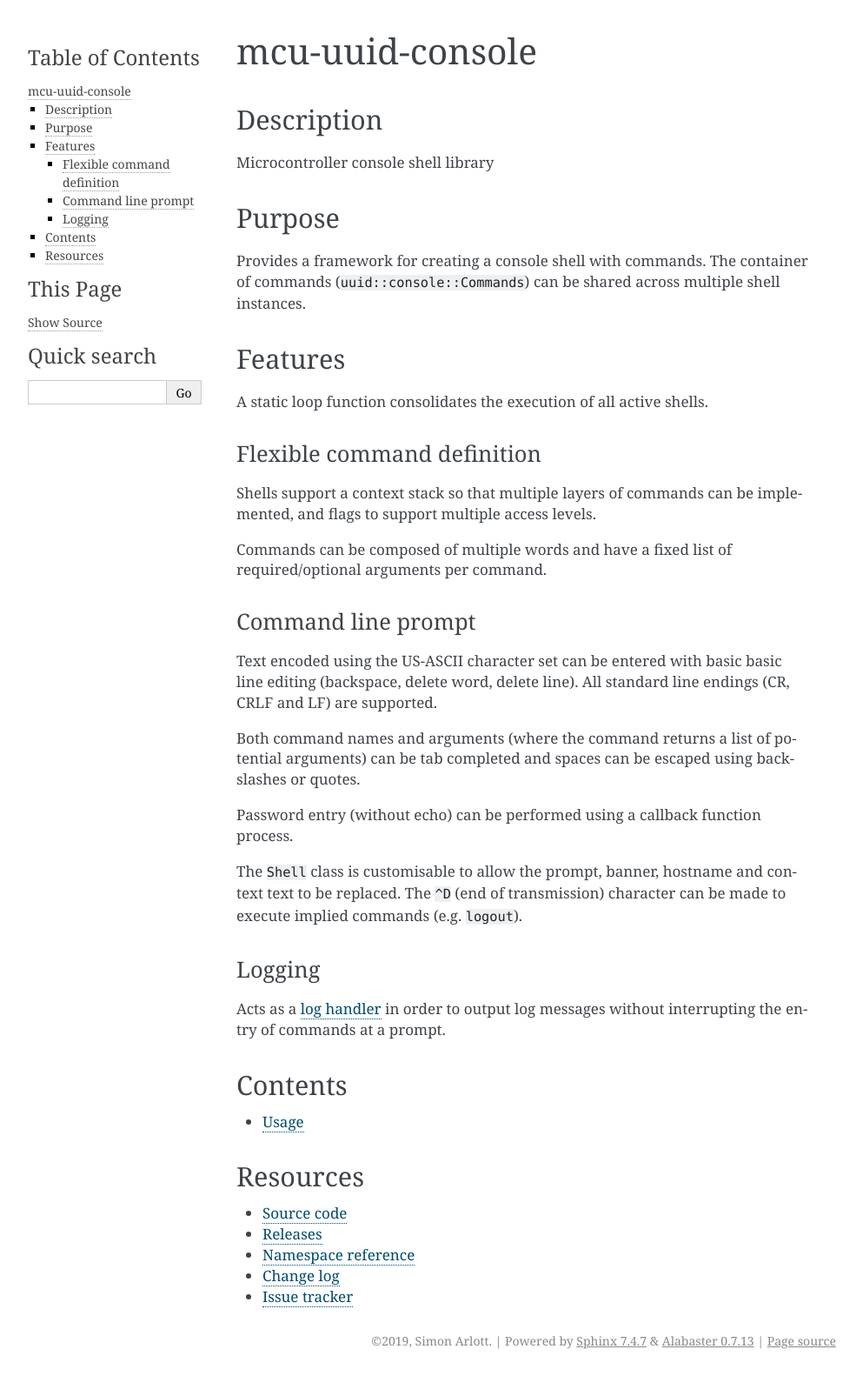
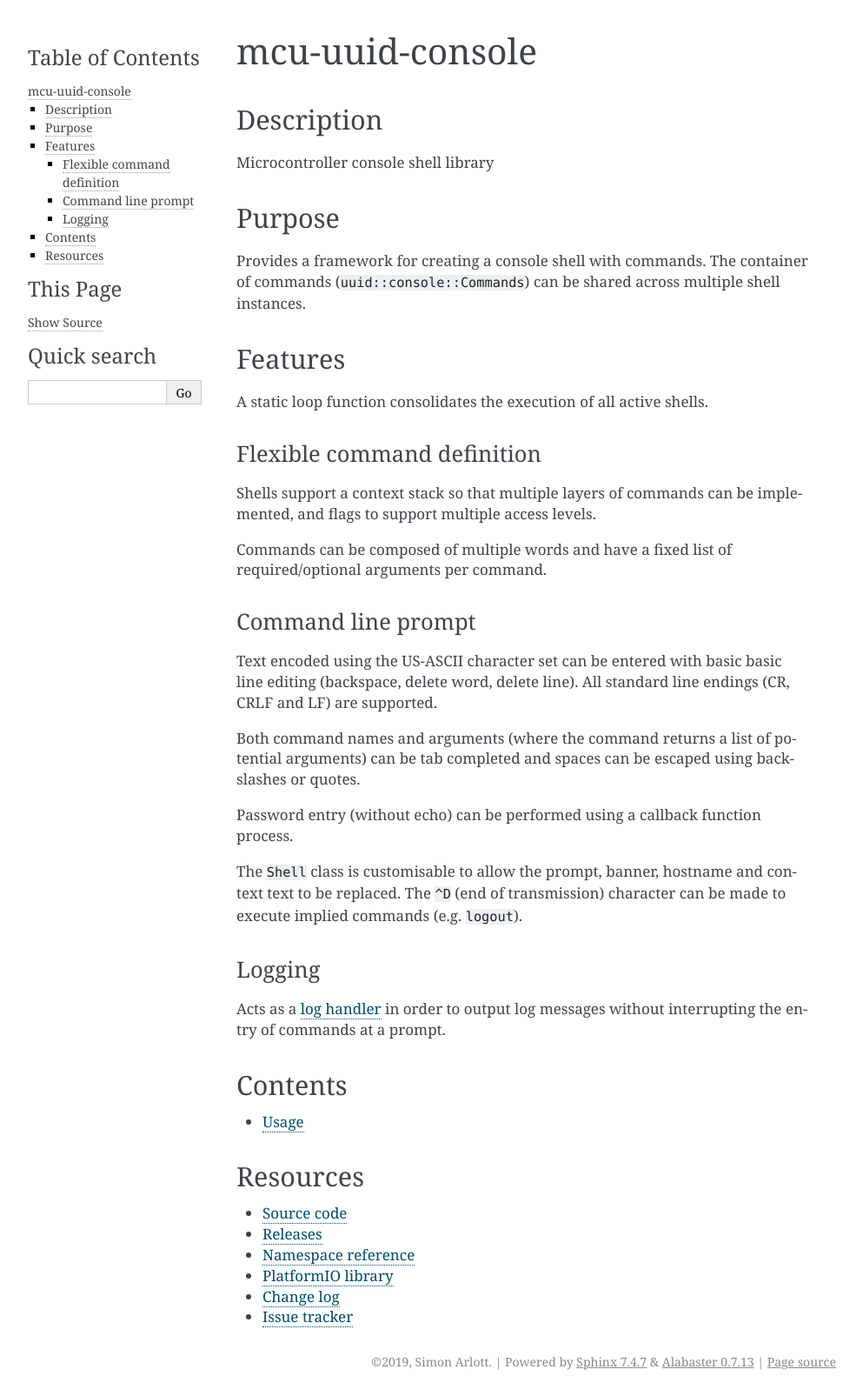
Before and after one commit to nomis/mcu-uuid-console, a Sphinx documentation site: the page built from docs/index.rst, in a window 1280 px wide. Shown: the whole page at 87% size, without its empty margins (148-1141 px from the left). Built offline with Sphinx 7.4.7, drawn with Linux system fonts in a browser that asks for light colours; before the commit the page ends 1581 px from its top, so only the background shows below that.

Commit message:
docs: Add link to PlatformIO

```diff
--- a/docs/index.rst
+++ b/docs/index.rst
@@ -72,5 +72,6 @@ Resources
    Source code <https://github.com/nomis/mcu-uuid-console>
    Releases <https://github.com/nomis/mcu-uuid-console/releases>
    Namespace reference <https://mcu-doxygen.uuid.uk/namespaceuuid_1_1console.html>
+   PlatformIO library <https://platformio.org/lib/show/6654/uuid-console>
    changelog
    Issue tracker <https://github.com/nomis/mcu-uuid-console/issues>
```
